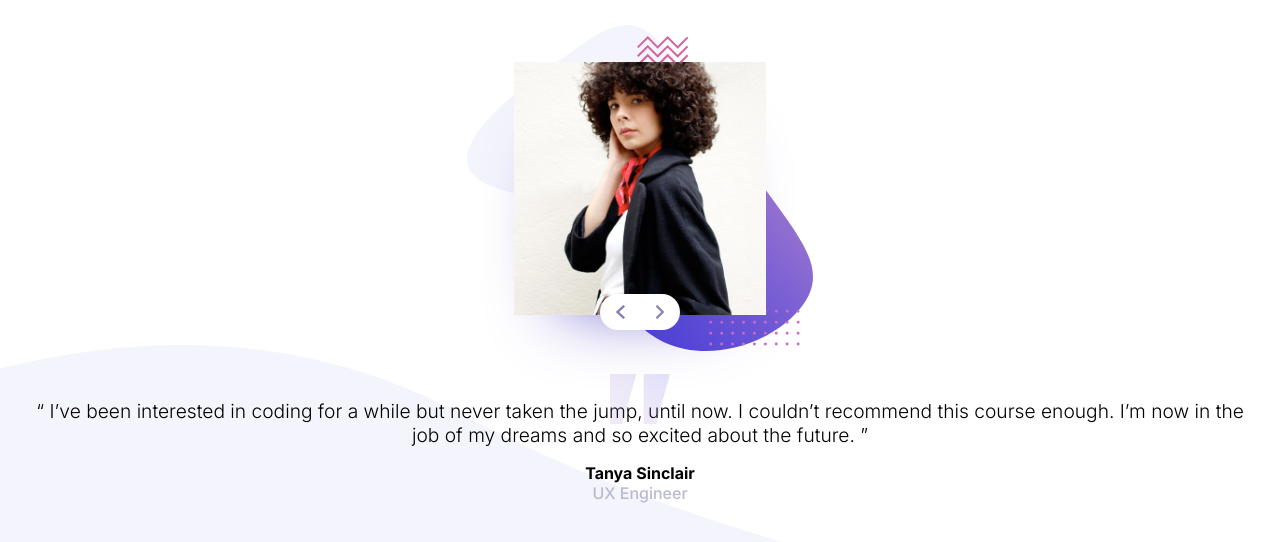
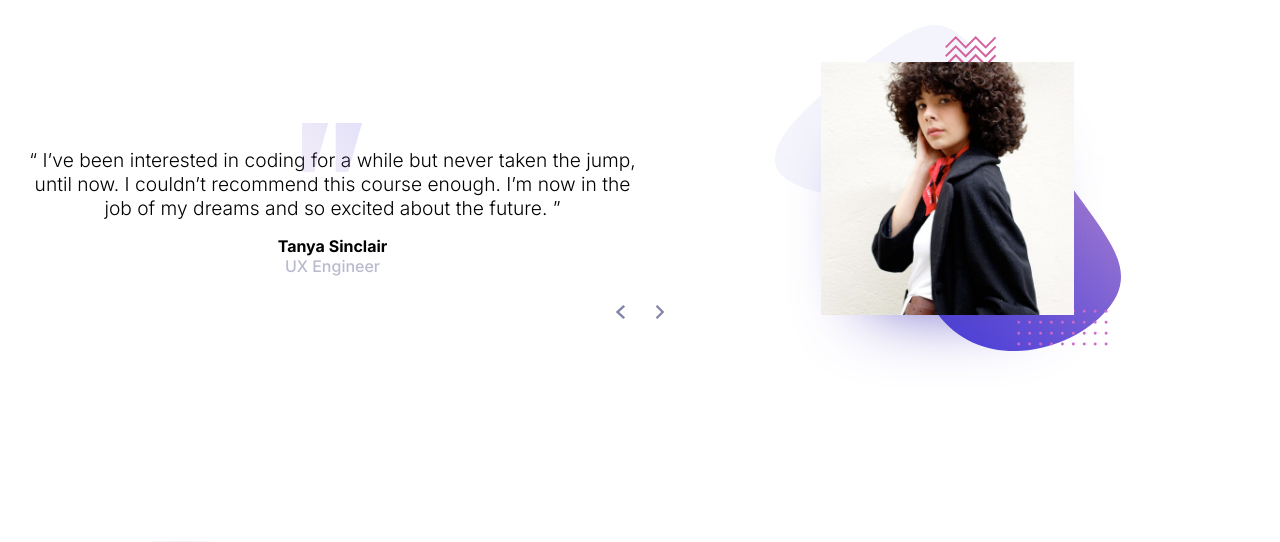
Before and after one commit to emestabillo/coding-bootcamp-slider, a plain HTML site: page index.html in a window 1280 px wide. Drawn offline with Linux system fonts and the light colour scheme.

Commit message:
add flex rules

```diff
--- a/style.css
+++ b/style.css
@@ -18,6 +18,12 @@ html {
   font-size: 32px;
 }
 
+@media screen and (min-width: 768px) {
+  html {
+    height: 100%;
+  }
+}
+
 body {
   height: 100%;
   font-family: "Inter", sans-serif;
@@ -34,20 +40,29 @@ body {
 
 .slider {
   width: 100%;
-  max-width: 42.75rem;
+  max-width: 16rem;
+
   margin: 0 auto 2.34rem;
   height: inherit; /* inherit the height of the parent*/
   padding: 0.78rem;
 }
 
-@media screen and (max-width: 768px) {
+@media screen and (min-width: 768px) {
   .slider {
-    max-width: 16rem;
+    max-width: 42.75rem;
   }
 }
 
 .professional {
   text-align: center;
+}
+
+@media screen and (min-width: 768px) {
+  .professional {
+    display: flex;
+    justify-content: center;
+    align-items: center;
+  }
 }
 
 .avatar {
@@ -56,6 +71,12 @@ body {
   height: 10.2rem;
   display: flex;
   align-items: center;
+}
+@media screen and (min-width: 768px) {
+  .avatar {
+    order: 2;
+    width: 50%;
+  }
 }
 
 .avatar img {
@@ -66,6 +87,13 @@ body {
   box-shadow: -3px 41px 70px -52px rgba(81, 67, 190, 1);
 }
 
+@media screen and (min-width: 768px) {
+  .avatar img {
+    /* width: 16.975rem;
+      height: 16.875rem; */
+  }
+}
+
 .arrows img:hover {
   color: var(--dark-blue);
   transform: scale(1.5);
@@ -74,6 +102,12 @@ body {
 .review {
   /* font-size: 0.5rem; */
   position: relative;
+}
+
+@media screen and (min-width: 768px) {
+  .review {
+    width: 50%;
+  }
 }
 
 .review img {
```
